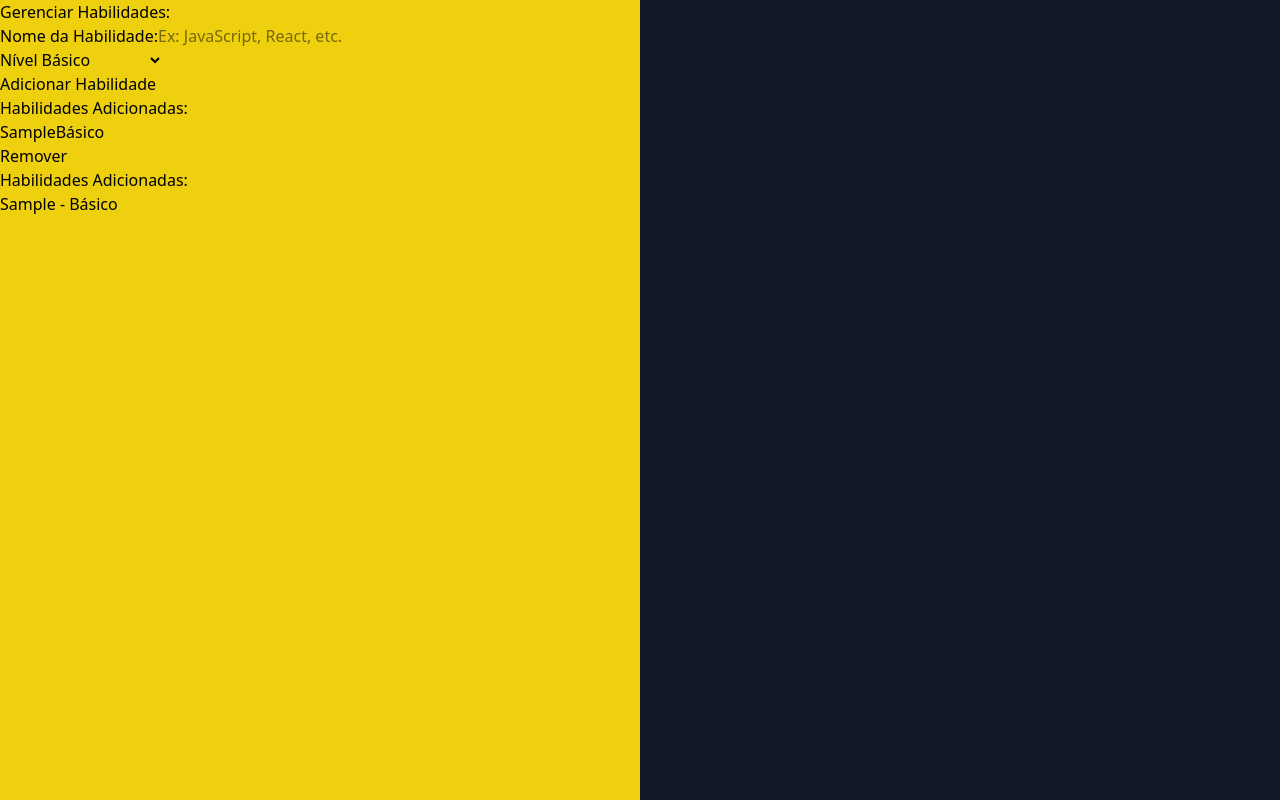
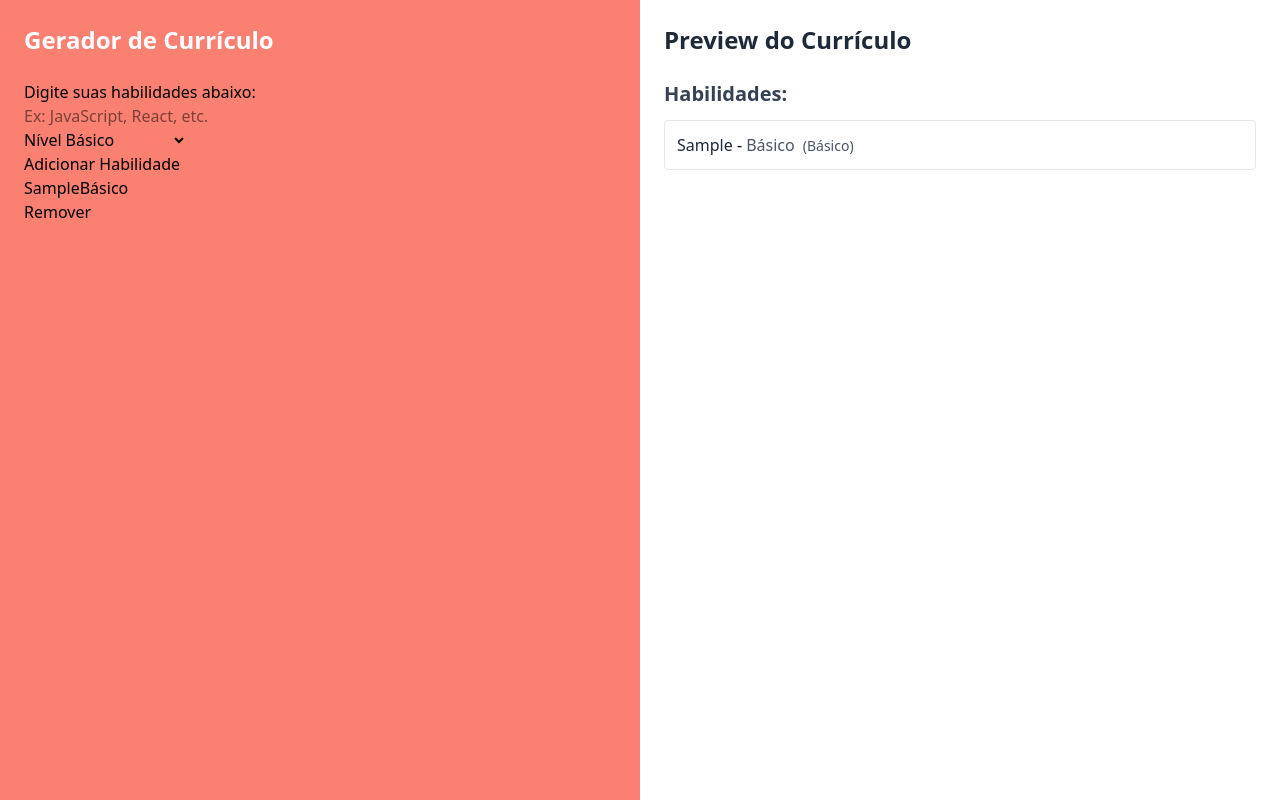
Before and after one commit to RuiGomes111/Gerador-de-CV-Inteligente, a React (Vite) app in the folder gerador_cv/: page / in a window 1280 px wide. Both pictures are taken after typing "Sample" into the empty fields and a click on the button "Adicionar Habilidade". Built offline with nearby package versions, Linux system fonts and the light colour scheme.

Commit message:
final das tarefas de habilidades

```diff
--- a/gerador_cv/src/App.tsx
+++ b/gerador_cv/src/App.tsx
@@ -24,22 +24,38 @@ const handleRemoverHabilidade = (id: number) => {
 };
 
     return (
-    <div className="h-screen grid grid-cols-2  bg-gray-900 ">
-     <div className="bg-[#EFD00E]">
+    <div className="h-screen grid grid-cols-2">
+      <div className="bg-[#FA8072] p-6 overflow-y-auto">
+        <h1 className="text-white text-2xl font-bold mb-6">Gerador de Currículo</h1>
+
         <FormularioHabilidades
           habilidades={habilidades}
           onAdicionarHabilidade={handleAdicioanarHabilidade}
           onRemoverHabilidade={handleRemoverHabilidade}
         />
+      </div>
 
-        <div>
-        <h2>Habilidades Adicionadas:</h2>
-        {habilidades.map((hab) => (
-          <div key={hab.id}>
-            {hab.nome} - {hab.nivel}
+      <div className="bg-white p-6 overflow-y-auto">
+        <h2 className="text-2xl font-bold text-gray-800 mb-6">Preview do Currículo</h2>
+
+        <div className="mb-6">
+          <h3 className="text-xl font-bold text-gray-700 mb-3">Habilidades:</h3>
+
+          {habilidades.length === 0 ? (
+            <p className="text-gray-600">Nenhuma habilidade adicionada.</p>
+          ) : (
+            <div className="space-y-2">
+              {habilidades.map((hab) => (
+                <div key={hab.id} className="flex justify-between items-center p-3 border border-gray-200 rounded">
+                  <div>
+                    <span className="font-medium text-gray-800">{hab.nome}</span> - <span className="text-gray-600">{hab.nivel}</span>
+                    <span className="ml-2 text-sm text-gray-600">({hab.nivel})</span>
+                  </div>
+                </div>
+              ))}
+            </div>
+          )}
         </div>
-        ))}
-      </div>
       </div>
     </div>
   );
--- a/gerador_cv/src/Components/FormularioHabilidades.tsx
+++ b/gerador_cv/src/Components/FormularioHabilidades.tsx
@@ -45,11 +45,11 @@ const handleAdicionar = () => {
 
   return (
     <div>
-      <h2> Gerenciar Habilidades:</h2>
+      <h2> Digite suas habilidades abaixo:</h2>
 
       <div>
         <div>
-          <label>Nome da Habilidade:</label>
+          <label></label>
   <input
     type="text"
     value={nome}
@@ -80,10 +80,10 @@ const handleAdicionar = () => {
     </div>
 
     <div>
-      <h3>Habilidades Adicionadas:</h3>
+      <h3></h3>
 
       {habilidades.length === 0 ? (
-        <p>Nenhuma habilidade adicionada.</p>
+        <p></p>
       ) : (
         <div>
           {habilidades.map((habilidade) => (
```
